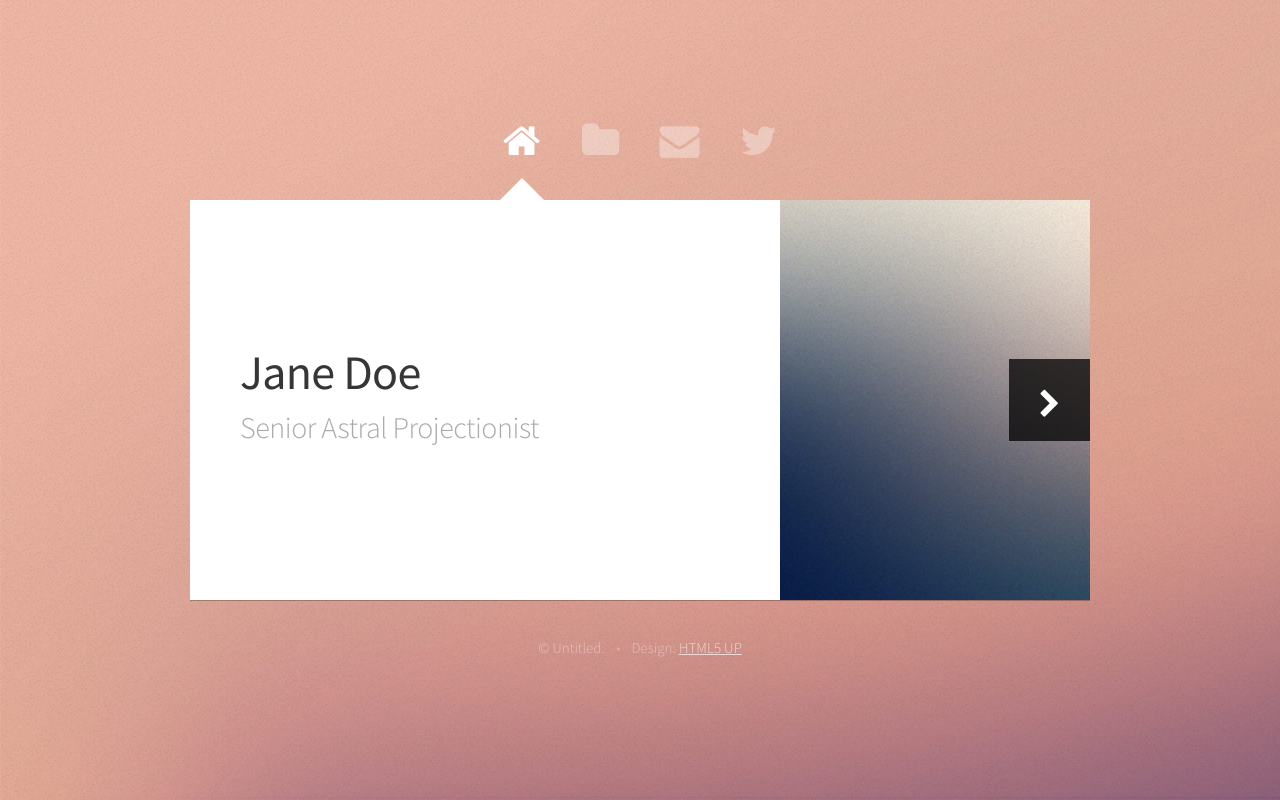
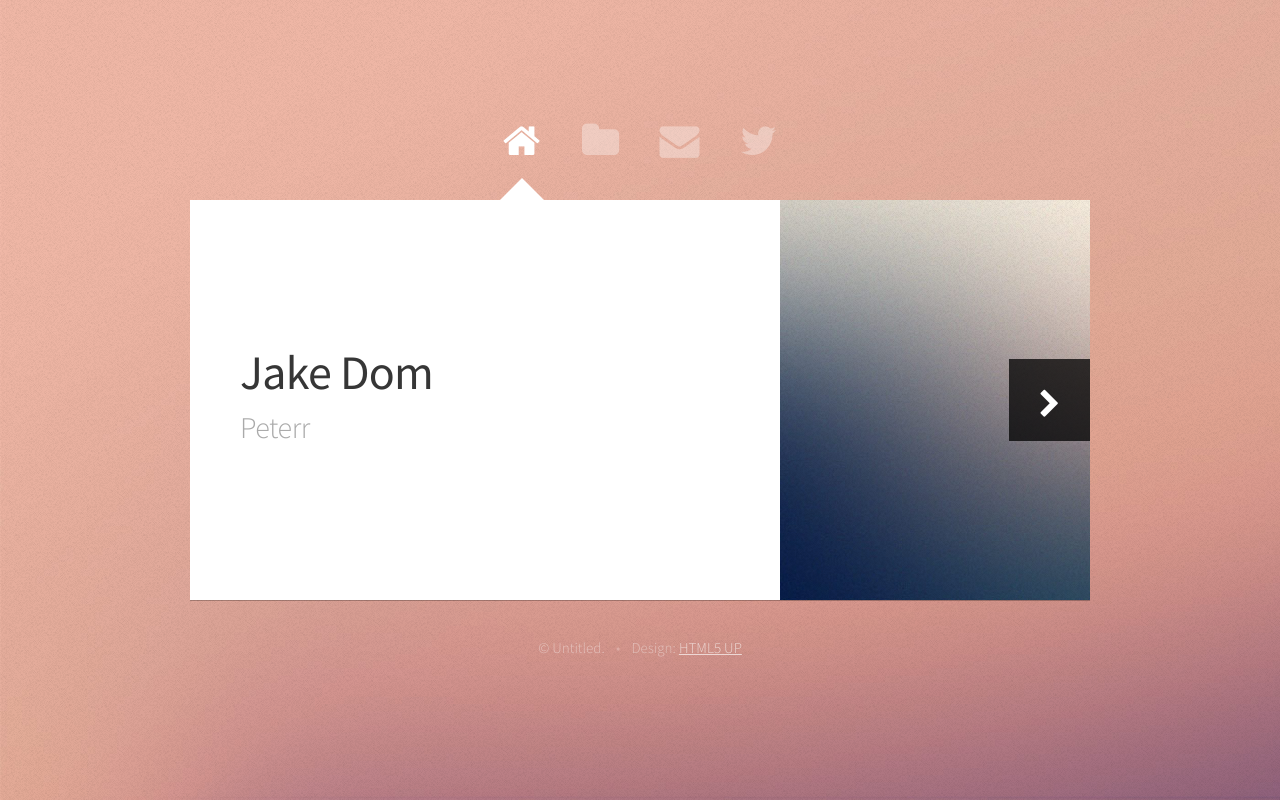
Before and after one commit to jesicitaroark/astral, a plain HTML site: page index.html in a window 1280 px wide. Drawn offline with Linux system fonts and the light colour scheme.

Commit message:
Changes from closeheat live editor

```diff
--- a/index.html
+++ b/index.html
@@ -33,8 +33,8 @@
 						<!-- Me -->
 							<article id="me" class="panel">
 								<header>
-									<h1>Jane Doe</h1>
-									<p>Senior Astral Projectionist</p>
+									<h1>Jake Dom</h1>
+									<p>Peterr</p>
 								</header>
 								<a href="#work" class="jumplink pic">
 									<span class="arrow icon fa-chevron-right"><span>See my work</span></span>
```
